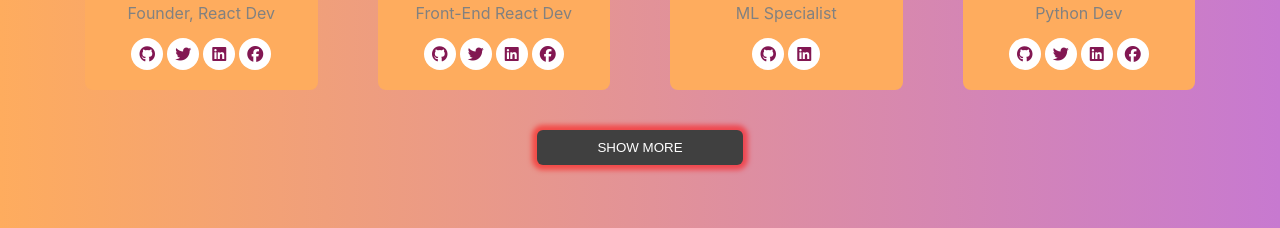
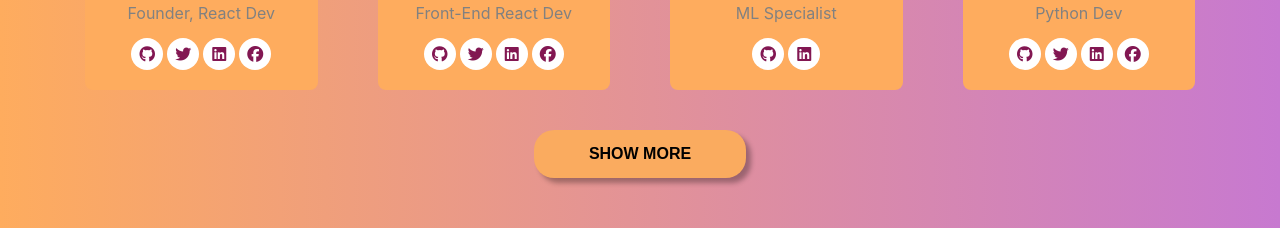
Before and after one commit to For-Community/forCommunity-official-website, a React (Create React App) app: page / in a window 1280 px wide. Shown: the part 1860-2088 px from the top of the page. Built offline with nearby package versions, Linux system fonts and the light colour scheme.

Commit message:
Styled the show more/less button

```diff
--- a/src/App.css
+++ b/src/App.css
@@ -659,34 +659,29 @@ body {
   }
 }
 
+/* MEDIA QUERIES END */
 
-.example_e {
+.team-btn {
   border: none;
-  background: #404040;
-  color: #ffffff !important;
-  font-weight: 100;
+  background: #FAAB5F;
+  color: black;
+  font-weight: 900;
   padding:60px;
-  padding-top:10px;
-  padding-bottom:10px;
+  outline-width: 0;
+  padding: 15px 55px;
+  font-size: 16px;
   text-transform: uppercase;
-  border-radius: 6px;
+  border-radius: 20px;
   display: inline-block;
   transition: all 0.3s ease 0s;
-  width:'80%';
-  box-shadow: 0 0 5px 5px rgba(255,0,0,0.5);
+  box-shadow: 5px 5px 5px rgba(0, 0, 0, 0.3);
   cursor: pointer;
 
 }
 
-  .example_e:hover {
-    color: #404040 !important;
-    font-weight: 700 !important;
-    letter-spacing: 3px;
-    background: rgba(255,0,0,0.3);
-    transition: all 0.3s ease 0s;
-    text-decoration: none;
-  box-shadow: 0 0 5px 5px #404040;
-  cursor: pointer;
+  .team-btn:hover {
+    box-shadow: 10px 10px 5px rgba(0, 0, 0, 0.3);
+  background-color: #E0899C;
+  color: white;
 
     }
-/* MEDIA QUERIES END */
--- a/src/components/TeamSection.js
+++ b/src/components/TeamSection.js
@@ -1,4 +1,4 @@
-import React, { useState, useEffect, Fragment } from "react";
+import React, { useState, useEffect } from "react";
 import TeamSectionData from "../data/TeamSectionData";
 import TeamCard from "./TeamCard";
 let count = 4;
@@ -56,31 +56,17 @@ function TeamSection() {
       </div>
       <div>
         {myData.length > 0 ? (
-          <Fragment>
           <div class="button_cont" align="center">
-              <button
-                class="example_e"
-                target="_blank"
-                rel="nofollow noopener"
-                onClick={onClickMore}
-              >
+            <button class="team-btn" onClick={onClickMore}>
               Show More
             </button>
           </div>
-          </Fragment>
         ) : (
-          <Fragment>
           <div class="button_cont" align="center">
-              <button
-                class="example_e"
-                target="_blank"
-                rel="nofollow noopener"
-                onClick={onClickLess}
-              >
+            <button class="team-btn" onClick={onClickLess}>
               Show Less
             </button>
           </div>
-          </Fragment>
         )}
       </div>
     </div>
```
Lines whose indentation alone changed are shown as unchanged.
